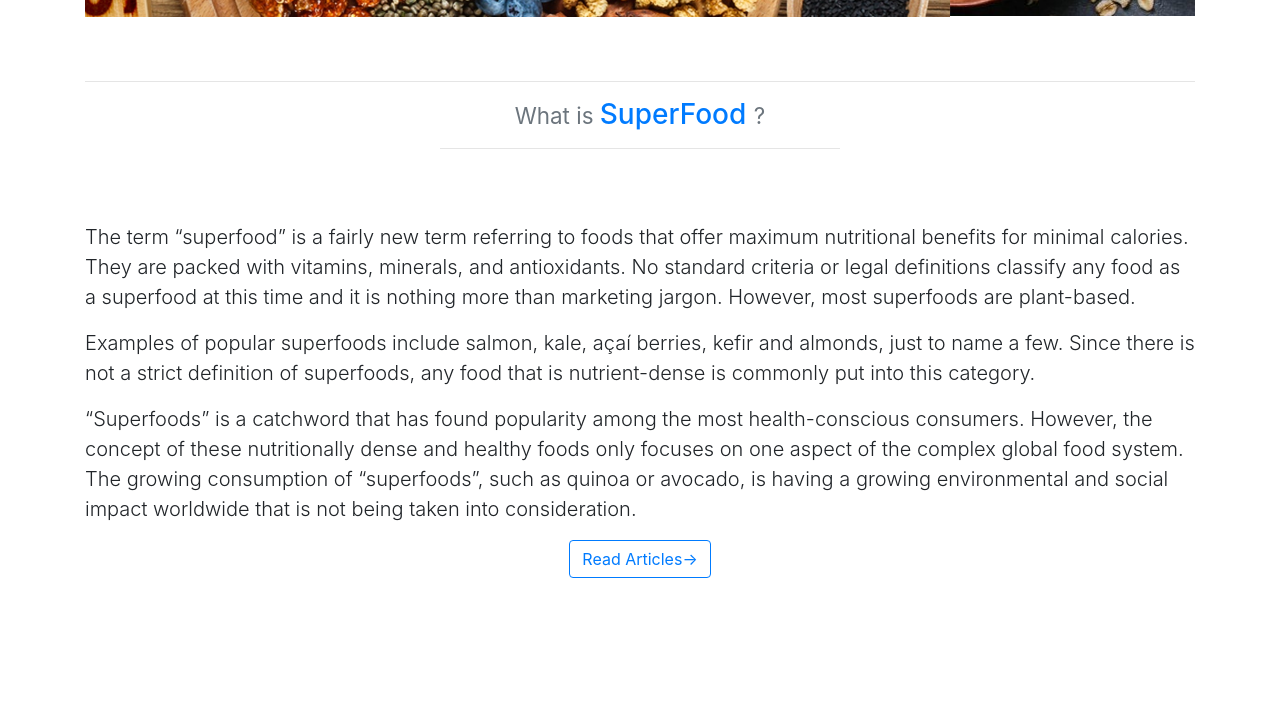
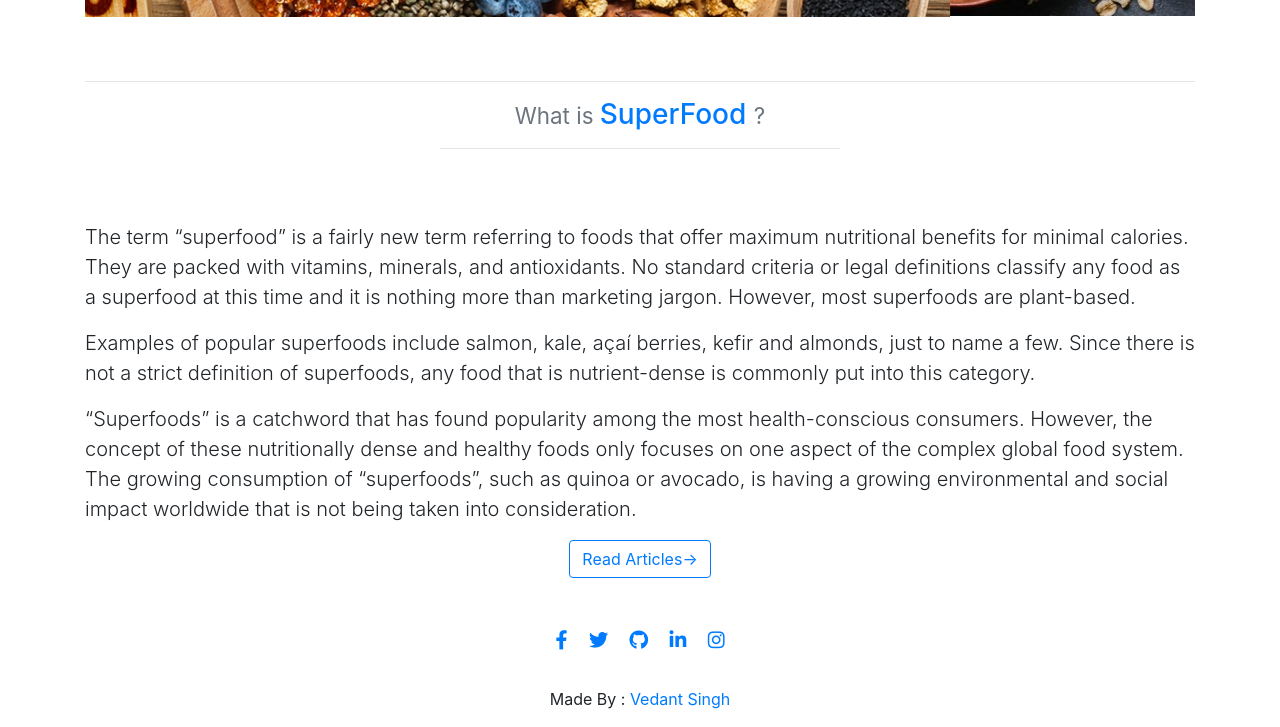
Before and after one commit to singhvedant/super-foods, a website: page public/index.html in a window 1280 px wide. Shown: the part 741-1468 px from the top of the page. Before the commit the page ends 1319 px from the top, so only its background shows below. Drawn offline with nearby package versions, Linux system fonts and the light colour scheme.

Commit message:
Added footer

```diff
--- a/public/index.html
+++ b/public/index.html
@@ -6,13 +6,13 @@
     <meta charset="utf-8">
     <meta name="viewport" content="width=device-width, initial-scale=1, shrink-to-fit=no">
     <link rel="icon" href="images/icon.png" type="image/png">
+
     <!-- Bootstrap CSS -->
     <link rel="stylesheet" href="https://maxcdn.bootstrapcdn.com/bootstrap/4.0.0/css/bootstrap.min.css" integrity="sha384-Gn5384xqQ1aoWXA+058RXPxPg6fy4IWvTNh0E263XmFcJlSAwiGgFAW/dAiS6JXm" crossorigin="anonymous">
 
     <title>Not-So-Super!</title>
-    <style>
-
-    </style>
+    <!-- Font Awesome -->
+    <link href="https://cdnjs.cloudflare.com/ajax/libs/font-awesome/5.15.1/css/all.min.css" rel="stylesheet" />
 </head>
 
 <body>
@@ -127,6 +127,54 @@
         <button class="btn btn-outline-primary">Read Articles-></button>
     </div>
 
+    <br>
+    <!-- Footer -->
+    <footer class="page-footer font-small special-color-dark pt-4">
+
+        <!-- Footer Elements -->
+        <div class="container">
+
+            <!-- Social buttons --><big>
+            <ul class="list-unstyled list-inline text-center">
+                <li class="list-inline-item">
+                    <a class="btn-floating btn-fb mx-1" href="https://facebook.com/vedantsingh.17">
+                        <i class="fab fa-facebook-f"> </i>
+                    </a>
+                </li>
+                <li class="list-inline-item">
+                    <a class="btn-floating btn-tw mx-1" href="https://twitter.com/DogeBonkerr/status/1458448240907624448">
+                        <i class="fab fa-twitter"> </i>
+                    </a>
+                </li>
+                <li class="list-inline-item">
+                    <a class="btn-floating btn-github mx-1" href="https://github.com/singhvedant/super-foods">
+                        <i class="fab fa-github"> </i>
+                    </a>
+                </li>
+                <li class="list-inline-item">
+                    <a class="btn-floating btn-li mx-1" href="https://www.linkedin.com/in/vedant-singh-3284071b8/">
+                        <i class="fab fa-linkedin-in"> </i>
+                    </a>
+                </li>
+                <li class="list-inline-item">
+                    <a class="btn-floating btn-instagram mx-1" href="https://www.instagram.com/__vedant_s__/">
+                        <i class="fab fa-instagram"> </i>
+                    </a>
+                </li>
+            </ul></big>
+            <!-- Social buttons -->
+
+        </div>
+        <!-- Footer Elements -->
+
+        <!-- Copyright -->
+        <div class="footer-copyright text-center py-3">Made By :
+            <a href="https://vedantsingh.me/"> Vedant Singh</a>
+        </div>
+        <!-- Copyright -->
+
+    </footer>
+    <!-- Footer -->
 
     <!-- Optional JavaScript -->
     <!-- jQuery first, then Popper.js, then Bootstrap JS -->
```
